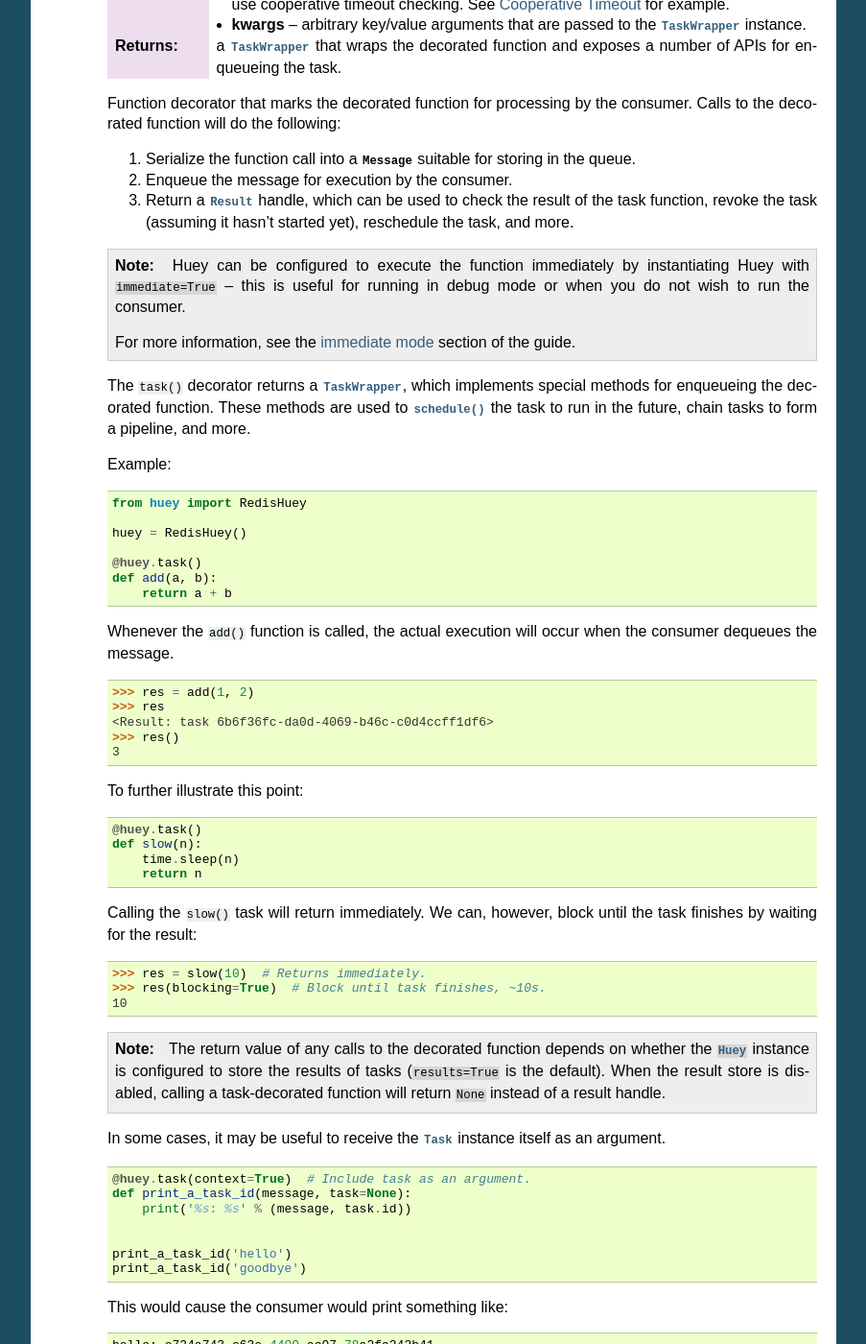
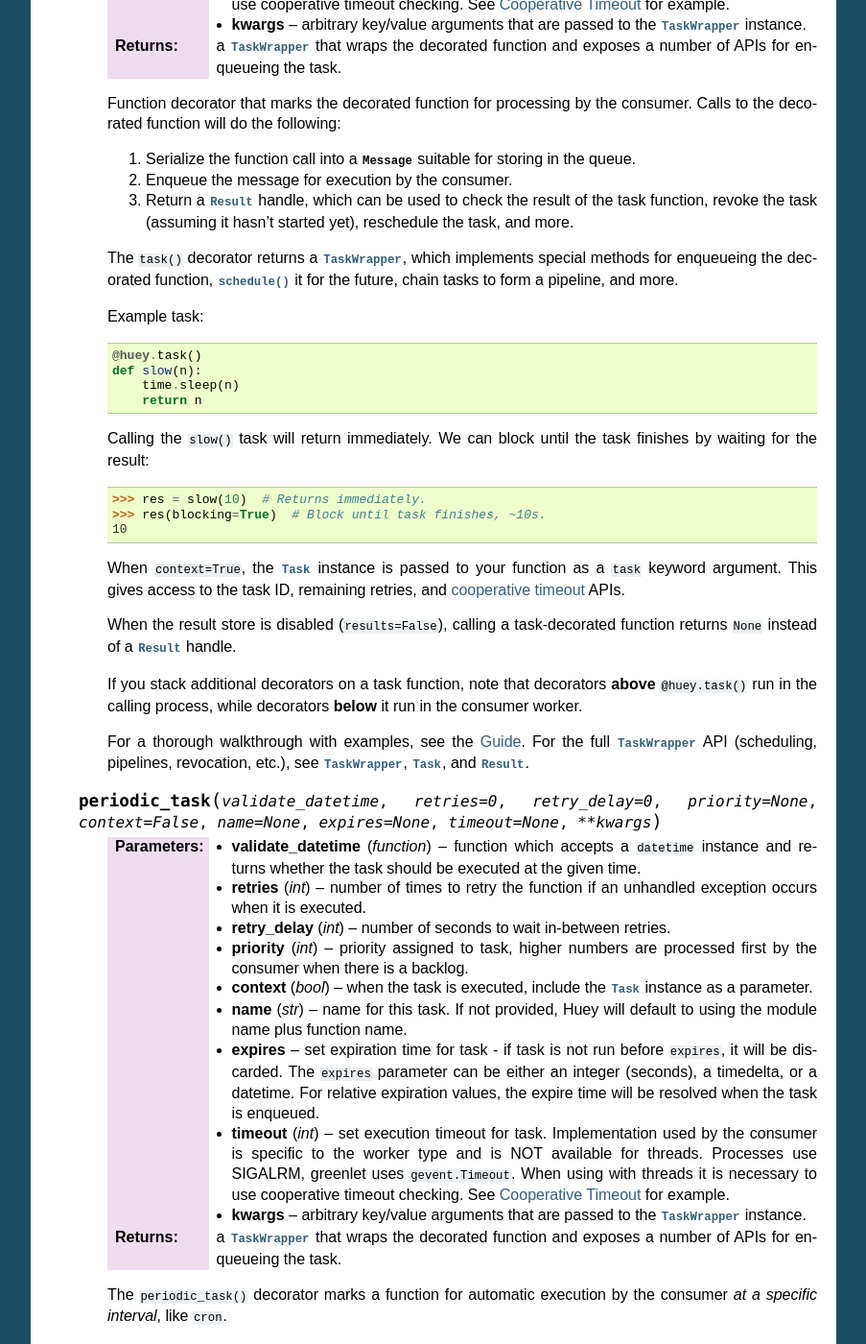
Before and after one commit to coleifer/huey, a Sphinx documentation site: the page built from docs/api.rst, in a window 1280 px wide and 1400 px high, scrolled down 4995 px. Shown: the whole window at 96% size, without its empty margins (198-1101 px from the left). Built offline with Sphinx 7.4.7, drawn with Linux system fonts in a browser that asks for light colours; some of the changed text lies outside the part shown.

Commit message:
Cleanups to the enqueue() API doc.

```diff
--- a/docs/api.rst
+++ b/docs/api.rst
@@ -319,43 +319,12 @@ Huey object
            result of the task function, revoke the task (assuming it hasn't
            started yet), reschedule the task, and more.
 
-        .. note::
-            Huey can be configured to execute the function immediately by
-            instantiating Huey with ``immediate=True`` -- this is useful for
-            running in debug mode or when you do not wish to run the consumer.
-
-            For more information, see the :ref:`immediate mode <immediate>`
-            section of the guide.
-
         The ``task()`` decorator returns a :py:class:`TaskWrapper`, which
-        implements special methods for enqueueing the decorated function. These
-        methods are used to :py:meth:`~TaskWrapper.schedule` the task to run in
-        the future, chain tasks to form a pipeline, and more.
-
-        Example:
-
-        .. code-block:: python
-
-            from huey import RedisHuey
-
-            huey = RedisHuey()
-
-            @huey.task()
-            def add(a, b):
-                return a + b
-
-        Whenever the ``add()`` function is called, the actual execution will
-        occur when the consumer dequeues the message.
-
-        .. code-block:: pycon
-
-            >>> res = add(1, 2)
-            >>> res
-            <Result: task 6b6f36fc-da0d-4069-b46c-c0d4ccff1df6>
-            >>> res()
-            3
-
-        To further illustrate this point:
+        implements special methods for enqueueing the decorated function,
+        :py:meth:`~TaskWrapper.schedule` it for the future, chain tasks to
+        form a pipeline, and more.
+
+        Example task:
 
         .. code-block:: python
 
@@ -364,8 +333,8 @@ Huey object
                 time.sleep(n)
                 return n
 
-        Calling the ``slow()`` task will return immediately. We can, however,
-        block until the task finishes by waiting for the result:
+        Calling the ``slow()`` task will return immediately. We can block until
+        the task finishes by waiting for the result:
 
         .. code-block:: pycon
 
@@ -373,46 +342,22 @@ Huey object
             >>> res(blocking=True)  # Block until task finishes, ~10s.
             10
 
-        .. note::
-            The return value of any calls to the decorated function depends on
-            whether the :py:class:`Huey` instance is configured to store the
-            results of tasks (``results=True`` is the default). When the result
-            store is disabled, calling a task-decorated function will return
-            ``None`` instead of a result handle.
-
-        In some cases, it may be useful to receive the :py:class:`Task`
-        instance itself as an argument.
-
-        .. code-block:: python
-
-            @huey.task(context=True)  # Include task as an argument.
-            def print_a_task_id(message, task=None):
-                print('%s: %s' % (message, task.id))
-
-
-            print_a_task_id('hello')
-            print_a_task_id('goodbye')
-
-        This would cause the consumer would print something like::
-
-            hello: e724a743-e63e-4400-ac07-78a2fa242b41
-            goodbye: 606f36fc-da0d-4069-b46c-c0d4ccff1df6
-
-        .. note::
-            When using other decorators on task functions, make sure that you
-            understand when they will be evaluated. In the following example
-            the decorator ``a`` will be evaluated in the calling process, while
-            ``b`` will be evaluated in the worker process.
-
-            .. code-block:: python
-
-                @a
-                @huey.task()
-                @b
-                def task():
-                    pass
-
-        For more information, see :py:class:`TaskWrapper`, :py:class:`Task`,
+        When ``context=True``, the :py:class:`Task` instance is passed to
+        your function as a ``task`` keyword argument. This gives access to
+        the task ID, remaining retries, and :ref:`cooperative timeout
+        <cooperative-timeout>` APIs.
+
+        When the result store is disabled (``results=False``), calling a
+        task-decorated function returns ``None`` instead of a
+        :py:class:`Result` handle.
+
+        If you stack additional decorators on a task function, note that
+        decorators **above** ``@huey.task()`` run in the calling process,
+        while decorators **below** it run in the consumer worker.
+
+        For a thorough walkthrough with examples, see the :ref:`guide`. For
+        the full :py:class:`TaskWrapper` API (scheduling, pipelines,
+        revocation, etc.), see :py:class:`TaskWrapper`, :py:class:`Task`,
         and :py:class:`Result`.
 
     .. py:method:: periodic_task(validate_datetime, retries=0, retry_delay=0, priority=None, context=False, name=None, expires=None, timeout=None, **kwargs)
```
